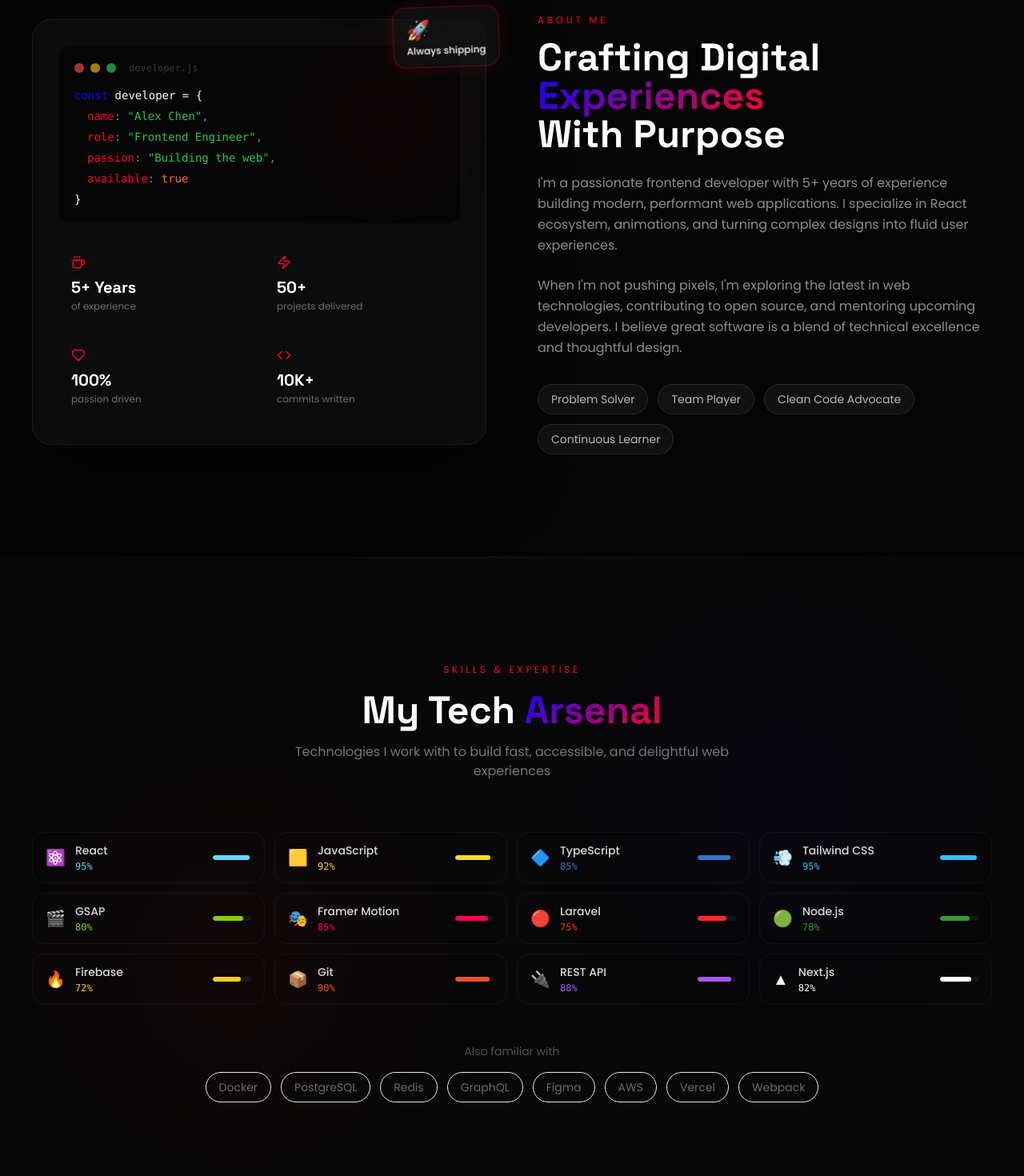
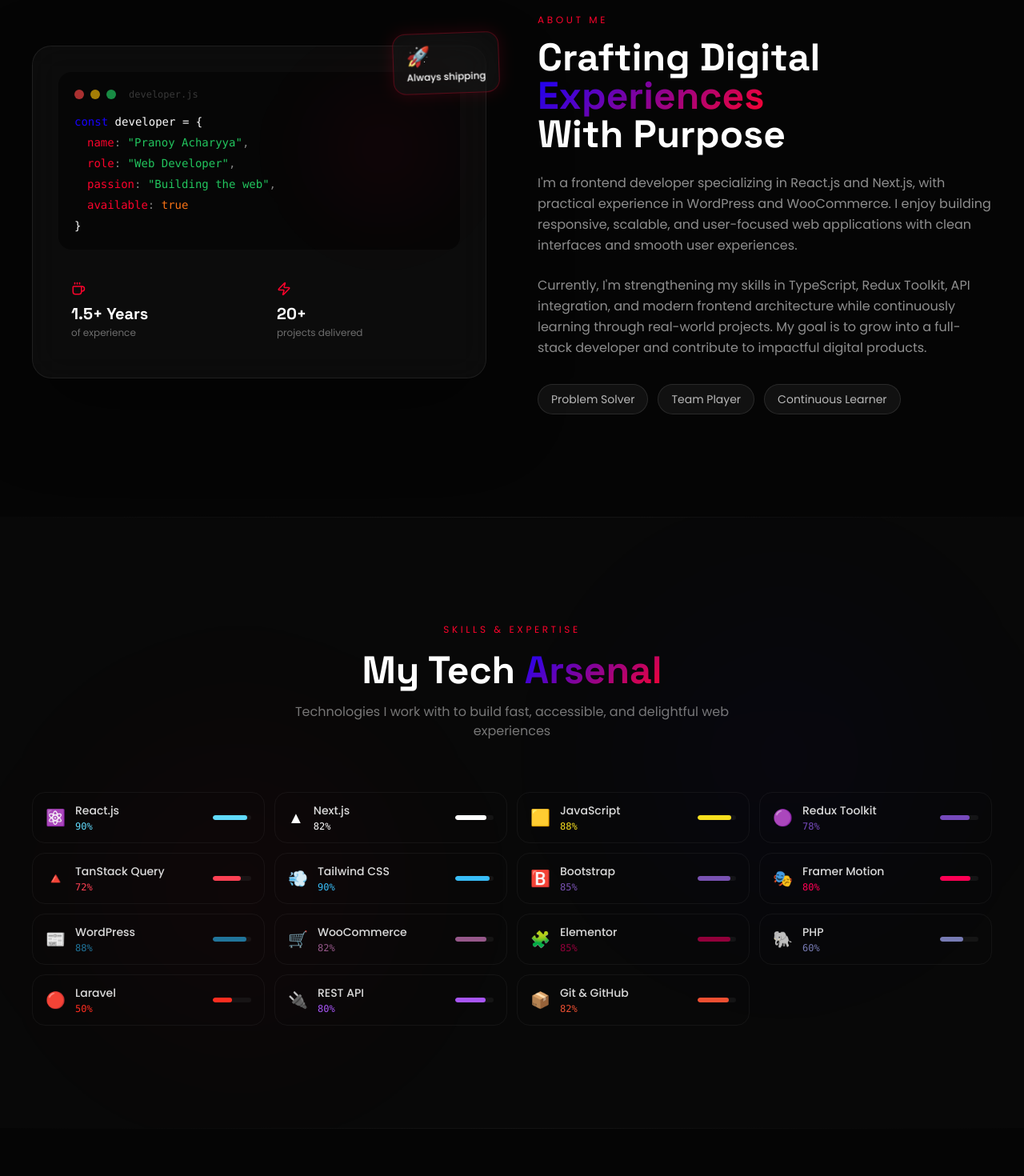
Before and after one commit to PranoyAcharyya/Pranoy-Porfolio, a React (Vite) app: page / in a window 1280 px wide. Shown: the part 980-2450 px from the top of the page at 80% size. Built offline with nearby package versions, Linux system fonts and the light colour scheme.

Commit message:
updated bio

```diff
--- a/src/sections/About.jsx
+++ b/src/sections/About.jsx
@@ -1,35 +1,42 @@
-import { useRef } from 'react'
-import { motion, useInView } from 'framer-motion'
-import { useTheme } from '../hooks/useTheme'
-import { fadeInLeft, fadeInRight, staggerContainer, fadeInUp } from '../animations/variants'
-import { Coffee, Zap, Heart, Code } from 'lucide-react'
+import { useRef } from "react";
+import { motion, useInView } from "framer-motion";
+import { useTheme } from "../hooks/useTheme";
+import {
+  fadeInLeft,
+  fadeInRight,
+  staggerContainer,
+  fadeInUp,
+} from "../animations/variants";
+import { Coffee, Zap, Heart, Code } from "lucide-react";
 
 const highlights = [
-  { icon: Coffee, label: '5+ Years', desc: 'of experience' },
-  { icon: Zap, label: '50+', desc: 'projects delivered' },
-  { icon: Heart, label: '100%', desc: 'passion driven' },
-  { icon: Code, label: '10K+', desc: 'commits written' },
-]
+  { icon: Coffee, label: "1.5+ Years", desc: "of experience" },
+  { icon: Zap, label: "20+", desc: "projects delivered" },
+];
 
 export default function About() {
-  const { isDark } = useTheme()
-  const ref = useRef(null)
-  const inView = useInView(ref, { once: true, margin: '-100px' })
+  const { isDark } = useTheme();
+  const ref = useRef(null);
+  const inView = useInView(ref, { once: true, margin: "-100px" });
 
   return (
     <section
       id="about"
       ref={ref}
-      className={`relative py-24 lg:py-32 overflow-hidden ${isDark ? 'bg-[#050505]' : 'bg-white'}`}
+      className={`relative py-24 lg:py-32 overflow-hidden ${isDark ? "bg-[#050505]" : "bg-white"}`}
     >
       {/* Section divider */}
-      <div className="absolute top-0 left-0 right-0 h-px"
-        style={{ background: isDark ? 'linear-gradient(90deg, transparent, rgba(255,255,255,0.08), transparent)' : 'linear-gradient(90deg, transparent, rgba(0,0,0,0.08), transparent)' }}
+      <div
+        className="absolute top-0 left-0 right-0 h-px"
+        style={{
+          background: isDark
+            ? "linear-gradient(90deg, transparent, rgba(255,255,255,0.08), transparent)"
+            : "linear-gradient(90deg, transparent, rgba(0,0,0,0.08), transparent)",
+        }}
       />
 
       <div className="max-w-7xl mx-auto px-6 lg:px-10">
         <div className="grid lg:grid-cols-2 gap-16 items-center">
-
           {/* Left - Visual */}
           <motion.div
             variants={fadeInLeft}
@@ -40,54 +47,104 @@
             <div className="relative">
               {/* Main card */}
               <div
-                className={`relative p-8 rounded-3xl overflow-hidden ${isDark ? 'glass-dark' : 'glass-light'}`}
+                className={`relative p-8 rounded-3xl overflow-hidden ${isDark ? "glass-dark" : "glass-light"}`}
                 style={{
-                  border: `1px solid ${isDark ? 'rgba(255,255,255,0.08)' : 'rgba(0,0,0,0.08)'}`,
-                  boxShadow: isDark ? '0 40px 100px rgba(0,0,0,0.4)' : '0 40px 100px rgba(0,0,0,0.1)'
+                  border: `1px solid ${isDark ? "rgba(255,255,255,0.08)" : "rgba(0,0,0,0.08)"}`,
+                  boxShadow: isDark
+                    ? "0 40px 100px rgba(0,0,0,0.4)"
+                    : "0 40px 100px rgba(0,0,0,0.1)",
                 }}
               >
                 {/* Inner gradient */}
-                <div className="absolute top-0 right-0 w-64 h-64 rounded-full"
-                  style={{ background: 'radial-gradient(circle, rgba(252,3,44,0.06) 0%, transparent 70%)', filter: 'blur(40px)' }}
+                <div
+                  className="absolute top-0 right-0 w-64 h-64 rounded-full"
+                  style={{
+                    background:
+                      "radial-gradient(circle, rgba(252,3,44,0.06) 0%, transparent 70%)",
+                    filter: "blur(40px)",
+                  }}
                 />
 
                 {/* Code snippet visual */}
-                <div className={`rounded-2xl p-5 mb-6 font-mono text-sm ${isDark ? 'bg-black/50' : 'bg-black/5'}`}>
+                <div
+                  className={`rounded-2xl p-5 mb-6 font-mono text-sm ${isDark ? "bg-black/50" : "bg-black/5"}`}
+                >
                   <div className="flex items-center gap-2 mb-4">
                     <div className="w-3 h-3 rounded-full bg-red-500/70" />
                     <div className="w-3 h-3 rounded-full bg-yellow-500/70" />
                     <div className="w-3 h-3 rounded-full bg-green-500/70" />
-                    <span className={`ml-2 text-xs ${isDark ? 'text-white/20' : 'text-black/30'}`}>developer.js</span>
+                    <span
+                      className={`ml-2 text-xs ${isDark ? "text-white/20" : "text-black/30"}`}
+                    >
+                      developer.js
+                    </span>
                   </div>
                   <div className="space-y-1.5">
                     <div>
-                      <span style={{ color: '#1703fc' }}>const</span>
-                      <span className={isDark ? ' text-white' : ' text-black'}> developer = {'{'}</span>
+                      <span style={{ color: "#1703fc" }}>const</span>
+                      <span className={isDark ? " text-white" : " text-black"}>
+                        {" "}
+                        developer = {"{"}
+                      </span>
                     </div>
                     <div className="pl-4">
-                      <span style={{ color: '#fc032c' }}>name</span>
-                      <span className={isDark ? ' text-white/50' : ' text-black/50'}>: </span>
-                      <span style={{ color: '#22c55e' }}>"Alex Chen"</span>
-                      <span className={isDark ? ' text-white/50' : ' text-black/50'}>,</span>
+                      <span style={{ color: "#fc032c" }}>name</span>
+                      <span
+                        className={isDark ? " text-white/50" : " text-black/50"}
+                      >
+                        :{" "}
+                      </span>
+                      <span style={{ color: "#22c55e" }}>
+                        "Pranoy Acharyya"
+                      </span>
+                      <span
+                        className={isDark ? " text-white/50" : " text-black/50"}
+                      >
+                        ,
+                      </span>
                     </div>
                     <div className="pl-4">
-                      <span style={{ color: '#fc032c' }}>role</span>
-                      <span className={isDark ? ' text-white/50' : ' text-black/50'}>: </span>
-                      <span style={{ color: '#22c55e' }}>"Frontend Engineer"</span>
-                      <span className={isDark ? ' text-white/50' : ' text-black/50'}>,</span>
+                      <span style={{ color: "#fc032c" }}>role</span>
+                      <span
+                        className={isDark ? " text-white/50" : " text-black/50"}
+                      >
+                        :{" "}
+                      </span>
+                      <span style={{ color: "#22c55e" }}>"Web Developer"</span>
+                      <span
+                        className={isDark ? " text-white/50" : " text-black/50"}
+                      >
+                        ,
+                      </span>
                     </div>
                     <div className="pl-4">
-                      <span style={{ color: '#fc032c' }}>passion</span>
-                      <span className={isDark ? ' text-white/50' : ' text-black/50'}>: </span>
-                      <span style={{ color: '#22c55e' }}>"Building the web"</span>
-                      <span className={isDark ? ' text-white/50' : ' text-black/50'}>,</span>
+                      <span style={{ color: "#fc032c" }}>passion</span>
+                      <span
+                        className={isDark ? " text-white/50" : " text-black/50"}
+                      >
+                        :{" "}
+                      </span>
+                      <span style={{ color: "#22c55e" }}>
+                        "Building the web"
+                      </span>
+                      <span
+                        className={isDark ? " text-white/50" : " text-black/50"}
+                      >
+                        ,
+                      </span>
                     </div>
                     <div className="pl-4">
-                      <span style={{ color: '#fc032c' }}>available</span>
-                      <span className={isDark ? ' text-white/50' : ' text-black/50'}>: </span>
-                      <span style={{ color: '#f97316' }}>true</span>
+                      <span style={{ color: "#fc032c" }}>available</span>
+                      <span
+                        className={isDark ? " text-white/50" : " text-black/50"}
+                      >
+                        :{" "}
+                      </span>
+                      <span style={{ color: "#f97316" }}>true</span>
                     </div>
-                    <div className={isDark ? 'text-white' : 'text-black'}>{'}'}</div>
+                    <div className={isDark ? "text-white" : "text-black"}>
+                      {"}"}
+                    </div>
                   </div>
                 </div>
 
@@ -96,11 +153,23 @@
                   {highlights.map(({ icon: Icon, label, desc }) => (
                     <div
                       key={label}
-                      className={`p-4 rounded-xl ${isDark ? 'bg-white/3 hover:bg-white/6' : 'bg-black/3 hover:bg-black/6'} transition-all duration-200 group`}
+                      className={`p-4 rounded-xl ${isDark ? "bg-white/3 hover:bg-white/6" : "bg-black/3 hover:bg-black/6"} transition-all duration-200 group`}
                     >
-                      <Icon size={18} style={{ color: '#fc032c' }} className="mb-2" />
-                      <div className={`font-display font-bold text-xl ${isDark ? 'text-white' : 'text-black'}`}>{label}</div>
-                      <div className={`text-xs font-body mt-0.5 ${isDark ? 'text-white/40' : 'text-black/40'}`}>{desc}</div>
+                      <Icon
+                        size={18}
+                        style={{ color: "#fc032c" }}
+                        className="mb-2"
+                      />
+                      <div
+                        className={`font-display font-bold text-xl ${isDark ? "text-white" : "text-black"}`}
+                      >
+                        {label}
+                      </div>
+                      <div
+                        className={`text-xs font-body mt-0.5 ${isDark ? "text-white/40" : "text-black/40"}`}
+                      >
+                        {desc}
+                      </div>
                     </div>
                   ))}
                 </div>
@@ -109,15 +178,23 @@
               {/* Floating badge */}
               <motion.div
                 animate={{ y: [0, -10, 0], rotate: [-2, 2, -2] }}
-                transition={{ duration: 5, repeat: Infinity, ease: 'easeInOut' }}
-                className={`absolute -top-4 -right-4 px-4 py-3 rounded-2xl ${isDark ? 'glass-dark' : 'glass-light'}`}
+                transition={{
+                  duration: 5,
+                  repeat: Infinity,
+                  ease: "easeInOut",
+                }}
+                className={`absolute -top-4 -right-4 px-4 py-3 rounded-2xl ${isDark ? "glass-dark" : "glass-light"}`}
                 style={{
-                  border: '1px solid rgba(252,3,44,0.3)',
-                  boxShadow: '0 0 20px rgba(252,3,44,0.15)'
+                  border: "1px solid rgba(252,3,44,0.3)",
+                  boxShadow: "0 0 20px rgba(252,3,44,0.15)",
                 }}
               >
                 <div className="text-2xl mb-0.5">🚀</div>
-                <div className={`text-xs font-body font-medium ${isDark ? 'text-white' : 'text-black'}`}>Always shipping</div>
+                <div
+                  className={`text-xs font-body font-medium ${isDark ? "text-white" : "text-black"}`}
+                >
+                  Always shipping
+                </div>
               </motion.div>
             </div>
           </motion.div>
@@ -130,43 +207,71 @@
             className="flex flex-col gap-6"
           >
             <motion.div variants={fadeInRight}>
-              <span className="text-xs font-body tracking-[0.3em] uppercase" style={{ color: '#fc032c' }}>
+              <span
+                className="text-xs font-body tracking-[0.3em] uppercase"
+                style={{ color: "#fc032c" }}
+              >
                 About Me
               </span>
-              <h2 className={`font-display font-bold text-4xl lg:text-5xl mt-3 leading-tight ${isDark ? 'text-white' : 'text-black'}`}>
+              <h2
+                className={`font-display font-bold text-4xl lg:text-5xl mt-3 leading-tight ${isDark ? "text-white" : "text-black"}`}
+              >
                 Crafting Digital
                 <br />
-                <span style={{ background: 'linear-gradient(135deg, #1703fc, #fc032c)', WebkitBackgroundClip: 'text', WebkitTextFillColor: 'transparent', backgroundClip: 'text' }}>
+                <span
+                  style={{
+                    background: "linear-gradient(135deg, #1703fc, #fc032c)",
+                    WebkitBackgroundClip: "text",
+                    WebkitTextFillColor: "transparent",
+                    backgroundClip: "text",
+                  }}
+                >
                   Experiences
                 </span>
                 <br />
                 With Purpose
               </h2>
             </motion.div>
-
             <motion.p
               variants={fadeInRight}
-              className={`text-base font-body leading-relaxed ${isDark ? 'text-white/55' : 'text-black/55'}`}
+              className={`text-base font-body leading-relaxed ${
+                isDark ? "text-white/55" : "text-black/55"
+              }`}
             >
-              I'm a passionate frontend developer with 5+ years of experience building modern, performant web applications. I specialize in React ecosystem, animations, and turning complex designs into fluid user experiences.
+              I'm a frontend developer specializing in React.js and Next.js,
+              with practical experience in WordPress and WooCommerce. I enjoy
+              building responsive, scalable, and user-focused web applications
+              with clean interfaces and smooth user experiences.
             </motion.p>
 
             <motion.p
               variants={fadeInRight}
-              className={`text-base font-body leading-relaxed ${isDark ? 'text-white/55' : 'text-black/55'}`}
+              className={`text-base font-body leading-relaxed ${
+                isDark ? "text-white/55" : "text-black/55"
+              }`}
             >
-              When I'm not pushing pixels, I'm exploring the latest in web technologies, contributing to open source, and mentoring upcoming developers. I believe great software is a blend of technical excellence and thoughtful design.
+              Currently, I'm strengthening my skills in TypeScript, Redux
+              Toolkit, API integration, and modern frontend architecture while
+              continuously learning through real-world projects. My goal is to
+              grow into a full-stack developer and contribute to impactful
+              digital products.
             </motion.p>
 
             <motion.div
               variants={fadeInRight}
               className="flex flex-wrap gap-3 pt-2"
             >
-              {['Problem Solver', 'Team Player', 'Clean Code Advocate', 'Continuous Learner'].map(tag => (
+              {[
+                "Problem Solver",
+                "Team Player",
+                "Continuous Learner",
+              ].map((tag) => (
                 <span
                   key={tag}
                   className={`px-4 py-2 rounded-full text-sm font-body ${
-                    isDark ? 'bg-white/5 text-white/70 border border-white/10' : 'bg-black/5 text-black/70 border border-black/10'
+                    isDark
+                      ? "bg-white/5 text-white/70 border border-white/10"
+                      : "bg-black/5 text-black/70 border border-black/10"
                   }`}
                 >
                   {tag}
@@ -177,5 +282,5 @@
         </div>
       </div>
     </section>
-  )
+  );
 }
--- a/src/sections/Skills.jsx
+++ b/src/sections/Skills.jsx
@@ -4,18 +4,21 @@
 import { staggerContainer, fadeInUp } from "../animations/variants";
 
 const skills = [
-  { name: "React", level: 95, color: "#61dafb", icon: "⚛️" },
-  { name: "JavaScript", level: 92, color: "#f7df1e", icon: "🟨" },
-  { name: "TypeScript", level: 85, color: "#3178c6", icon: "🔷" },
-  { name: "Tailwind CSS", level: 95, color: "#38bdf8", icon: "💨" },
-  { name: "GSAP", level: 80, color: "#88ce02", icon: "🎬" },
-  { name: "Framer Motion", level: 85, color: "#ff0055", icon: "🎭" },
-  { name: "Laravel", level: 75, color: "#ff2d20", icon: "🔴" },
-  { name: "Node.js", level: 78, color: "#339933", icon: "🟢" },
-  { name: "Firebase", level: 72, color: "#ffca28", icon: "🔥" },
-  { name: "Git", level: 90, color: "#f05032", icon: "📦" },
-  { name: "REST API", level: 88, color: "#a855f7", icon: "🔌" },
+  { name: "React.js", level: 90, color: "#61dafb", icon: "⚛️" },
   { name: "Next.js", level: 82, color: "#ffffff", icon: "▲" },
+  { name: "JavaScript", level: 88, color: "#f7df1e", icon: "🟨" },
+  { name: "Redux Toolkit", level: 78, color: "#764abc", icon: "🟣" },
+  { name: "TanStack Query", level: 72, color: "#ff4154", icon: "🔺" },
+  { name: "Tailwind CSS", level: 90, color: "#38bdf8", icon: "💨" },
+  { name: "Bootstrap", level: 85, color: "#7952b3", icon: "🅱️" },
+  { name: "Framer Motion", level: 80, color: "#ff0055", icon: "🎭" },
+  { name: "WordPress", level: 88, color: "#21759b", icon: "📰" },
+  { name: "WooCommerce", level: 82, color: "#96588a", icon: "🛒" },
+  { name: "Elementor", level: 85, color: "#92003b", icon: "🧩" },
+  { name: "PHP", level: 60, color: "#777bb4", icon: "🐘" },
+  { name: "Laravel", level: 50, color: "#ff2d20", icon: "🔴" },
+  { name: "REST API", level: 80, color: "#a855f7", icon: "🔌" },
+  { name: "Git & GitHub", level: 82, color: "#f05032", icon: "📦" },
 ];
 
 const categories = [
@@ -234,45 +237,7 @@
           ))}
         </div>
 
-        {/* Additional tools section */}
-        <motion.div
-          initial={{ opacity: 0, y: 30 }}
-          animate={inView ? { opacity: 1, y: 0 } : {}}
-          transition={{ delay: 0.8, duration: 0.6 }}
-          className="mt-12 text-center"
-        >
-          <p
-            className={`text-sm font-body mb-4 ${isDark ? "text-white/30" : "text-black/30"}`}
-          >
-            Also familiar with
-          </p>
-          <div className="flex flex-wrap justify-center gap-3">
-            {[
-              "Docker",
-              "PostgreSQL",
-              "Redis",
-              "GraphQL",
-              "Figma",
-              "AWS",
-              "Vercel",
-              "Webpack",
-            ].map((tool, i) => (
-              <motion.span
-                key={tool}
-                initial={{ opacity: 0, y: 10 }}
-                animate={inView ? { opacity: 1, y: 0 } : {}}
-                transition={{ delay: 0.9 + i * 0.05 }}
-                className={`text-sm font-body px-4 py-2 rounded-full ${
-                  isDark
-                    ? "text-white/40 border border-white/8 bg-white/3"
-                    : "text-black/40 border border-black/8 bg-black/3"
-                }`}
-              >
-                {tool}
-              </motion.span>
-            ))}
-          </div>
-        </motion.div>
+
       </div>
     </section>
   );
```
